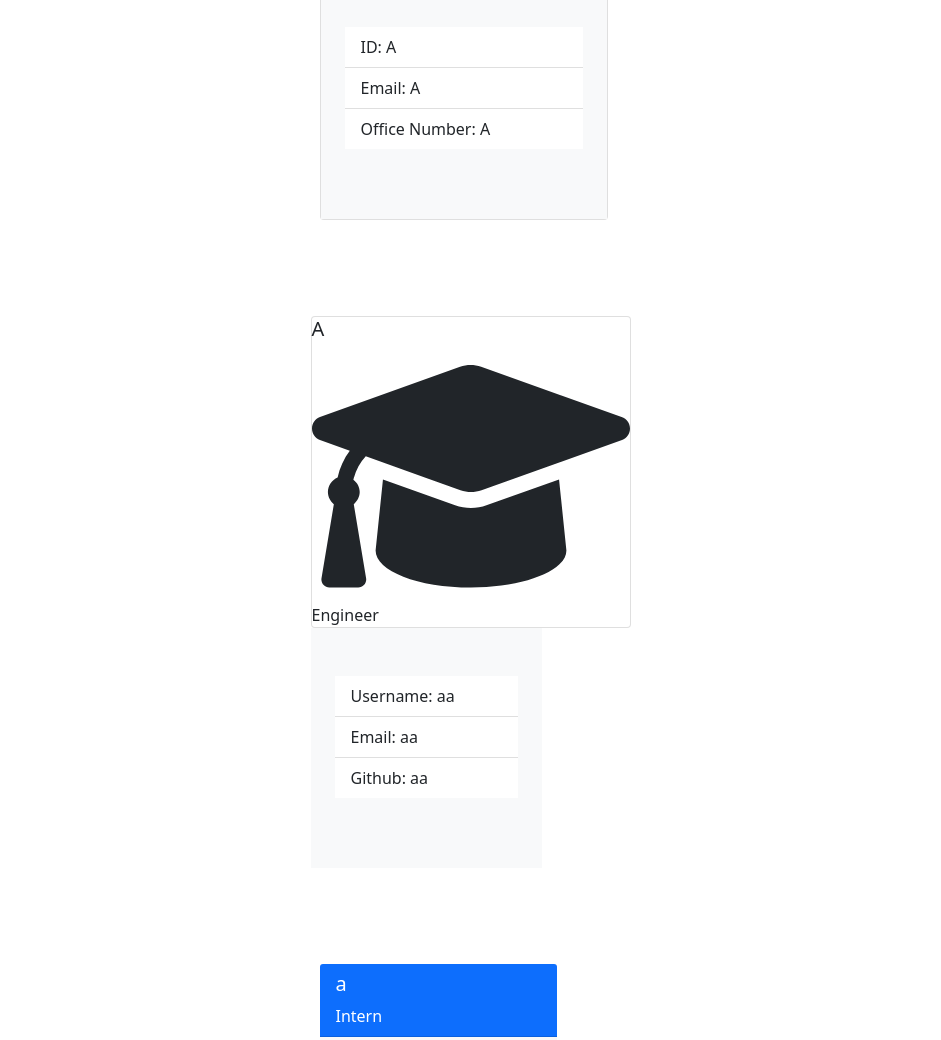
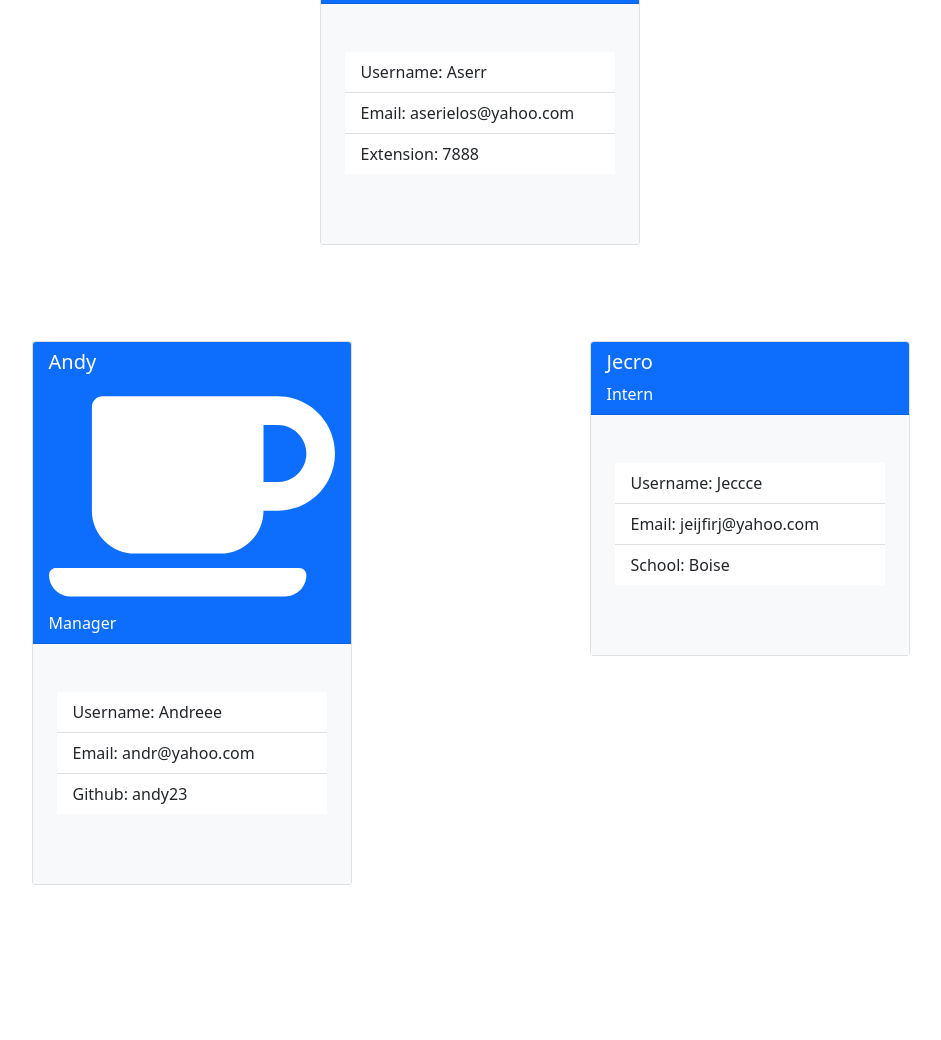
Before and after one commit to ArturoSer/Team-Generator, a plain HTML site: page index.html in a window 1280 px wide. Shown: the part 540-1580 px from the top of the page, without its empty margins (202-1143 px from the left). After the commit the page ends 1473 px from the top, so only its background shows below. Drawn offline with nearby package versions, Linux system fonts and the light colour scheme.

```diff
--- a/index.html
+++ b/index.html
@@ -19,53 +19,54 @@
 
 <body>
     <div class="container">
-        <div class="row">
+    <div class=row>
     <div class="col-3 mx-auto py-5 px-4">
-                <div class="card" style="width: 18rem;">
+    <div class="card" style="width: 20rem;">
     <div class="card-header text-white bg-primary">
-                    <h5 class="card-title">A</h5>
-                    <p class="card-text"><svg aria-hidden="true" class = "icons" focusable="false" data-prefix="fas" data-icon="mug-saucer" class="svg-inline--fa fa-mug-saucer" role="img" xmlns="http://www.w3.org/2000/svg" viewBox="0 0 640 512"><path fill="currentColor" d="M512 32H120c-13.25 0-24 10.75-24 24L96.01 288c0 53 43 96 96 96h192C437 384 480 341 480 288h32c70.63 0 128-57.38 128-128S582.6 32 512 32zM512 224h-32V96h32c35.25 0 64 28.75 64 64S547.3 224 512 224zM560 416h-544C7.164 416 0 423.2 0 432C0 458.5 21.49 480 48 480h480c26.51 0 48-21.49 48-48C576 423.2 568.8 416 560 416z"></path></svg>Manager</p>
+    <h5 class="card-title">Arturo</h5>
+    <p class="card-text"><svg aria-hidden="true" class = "icons" focusable="false" data-prefix="fas" data-icon="mug-saucer" class="svg-inline--fa fa-mug-saucer" role="img" xmlns="http://www.w3.org/2000/svg" viewBox="0 0 640 512"><path fill="currentColor" d="M512 32H120c-13.25 0-24 10.75-24 24L96.01 288c0 53 43 96 96 96h192C437 384 480 341 480 288h32c70.63 0 128-57.38 128-128S582.6 32 512 32zM512 224h-32V96h32c35.25 0 64 28.75 64 64S547.3 224 512 224zM560 416h-544C7.164 416 0 423.2 0 432C0 458.5 21.49 480 48 480h480c26.51 0 48-21.49 48-48C576 423.2 568.8 416 560 416z"></path></svg> Manager</p>
     </div>
     <div class="card-body bg-light py-5 px-4" style="height: 15rem;">
     <ul class="list-group list-group-flush">
-                <li class="list-group-item">ID: A</li>
-                <li class="list-group-item">Email: A</li>
-                <li class="list-group-item">Office Number: A</li>
+    <li class="list-group-item">Username: Aserr</li>
+    <li class="list-group-item">Email: aserielos@yahoo.com</li>
+    <li class="list-group-item">Extension: 7888</li>
     </ul>
     </div>
     </div>
     </div>
-            <div class="row"> <div class="col-3 mx-auto py-5 px-4">
+    <div class=row>
+        <div class="col-3 mx-auto py-5 px-4">
     <div class="card" style="width: 20rem;">
-                <h5 class="card-title">A</h5>
-                <p class="card-text"><svg aria-hidden="true" class="icons" focusable="false" data-prefix="fas" data-icon="graduation-cap" class="svg-inline--fa fa-graduation-cap" role="img" xmlns="http://www.w3.org/2000/svg" viewBox="0 0 640 512"><path fill="currentColor" d="M623.1 136.9l-282.7-101.2c-13.73-4.91-28.7-4.91-42.43 0L16.05 136.9C6.438 140.4 0 149.6 0 160s6.438 19.65 16.05 23.09L76.07 204.6c-11.89 15.8-20.26 34.16-24.55 53.95C40.05 263.4 32 274.8 32 288c0 9.953 4.814 18.49 11.94 24.36l-24.83 149C17.48 471.1 25 480 34.89 480H93.11c9.887 0 17.41-8.879 15.78-18.63l-24.83-149C91.19 306.5 96 297.1 96 288c0-10.29-5.174-19.03-12.72-24.89c4.252-17.76 12.88-33.82 24.94-47.03l190.6 68.23c13.73 4.91 28.7 4.91 42.43 0l282.7-101.2C633.6 179.6 640 170.4 640 160S633.6 140.4 623.1 136.9zM351.1 314.4C341.7 318.1 330.9 320 320 320c-10.92 0-21.69-1.867-32-5.555L142.8 262.5L128 405.3C128 446.6 213.1 480 320 480c105.1 0 192-33.4 192-74.67l-14.78-142.9L351.1 314.4z"></path></svg> Engineer</p>
+    <div class="card-header text-white bg-primary">
+    <h5 class="card-title">Andy</h5>
+    <p class="card-text"><svg aria-hidden="true" class = "icons" focusable="false" data-prefix="fas" data-icon="mug-saucer" class="svg-inline--fa fa-mug-saucer" role="img" xmlns="http://www.w3.org/2000/svg" viewBox="0 0 640 512"><path fill="currentColor" d="M512 32H120c-13.25 0-24 10.75-24 24L96.01 288c0 53 43 96 96 96h192C437 384 480 341 480 288h32c70.63 0 128-57.38 128-128S582.6 32 512 32zM512 224h-32V96h32c35.25 0 64 28.75 64 64S547.3 224 512 224zM560 416h-544C7.164 416 0 423.2 0 432C0 458.5 21.49 480 48 480h480c26.51 0 48-21.49 48-48C576 423.2 568.8 416 560 416z"></path></svg> Manager</p>
     </div>
     <div class="card-body bg-light py-5 px-4" style="height: 15rem;">
     <ul class="list-group list-group-flush">
-                <li class="list-group-item">Username: aa</li>
-                <li class="list-group-item">Email: aa</li>
-                <li class="list-group-item">Github: aa</li>
+    <li class="list-group-item">Username: Andreee</li>
+    <li class="list-group-item">Email: andr@yahoo.com</li>
+    <li class="list-group-item">Github: andy23</li>
     </ul>
     </div>
     </div>
     </div>
         <div class="col-3 mx-auto py-5 px-4">
+    <div class="card" style="width: 20rem;">
     <div class="card-header text-white bg-primary">
-                <h5 class="card-title">a</h5>
-                <p class="card-text"><i class="fas fa-glasses"></i>Intern</p>
+    <h5 class="card-title">Jecro</h5>
+    <p class="card-text"><i class="fas fa-glasses"></i> Intern</p>
     </div>
     <div class="card-body bg-light py-5 px-4" style="height: 15rem;">
     <ul class="list-group list-group-flush">
-                <li class="list-group-item">Username: a</li>
-                <li class="list-group-item">Email: a</li>
-                <li class="list-group-item">School: a</li>
+    <li class="list-group-item">Username: Jeccce</li>
+    <li class="list-group-item">Email: jeijfirj@yahoo.com</li>
+    <li class="list-group-item">School: Boise</li>
     </ul>
     </div>
     </div>
     </div>
     </div>
-
     </body>
     <script src="https://cdn.jsdelivr.net/npm/bootstrap@5.1.3/dist/js/bootstrap.bundle.min.js" integrity="sha384-ka7Sk0Gln4gmtz2MlQnikT1wXgYsOg+OMhuP+IlRH9sENBO0LRn5q+8nbTov4+1p" crossorigin="anonymous"></script>
-
 </html>
--- a/index.js
+++ b/index.js
@@ -145,7 +145,7 @@
     <ul class="list-group list-group-flush">
     <li class="list-group-item">Username: ${managerARR[0].getId()}</li>
     <li class="list-group-item">Email: ${managerARR[0].getEmail()}</li>
-    <li class="list-group-item">Extension: ${managerARR[0].getExtension()}</li>
+    <li class="list-group-item">Extension: ${managerARR[0].getextensionNumber()}</li>
     </ul>
     </div>
     </div>
--- a/lib/manager.js
+++ b/lib/manager.js
@@ -1,7 +1,7 @@
 const Employee = require("./employee")
 
 class Manager extends Employee {
-    constructor(id, name, email, officeNumber) {
+    constructor(id, name, email, extensionNumber) {
         super(id, name, email)
         this.extensionNumber = extensionNumber
     }
```
Lines whose indentation alone changed are shown as unchanged.
